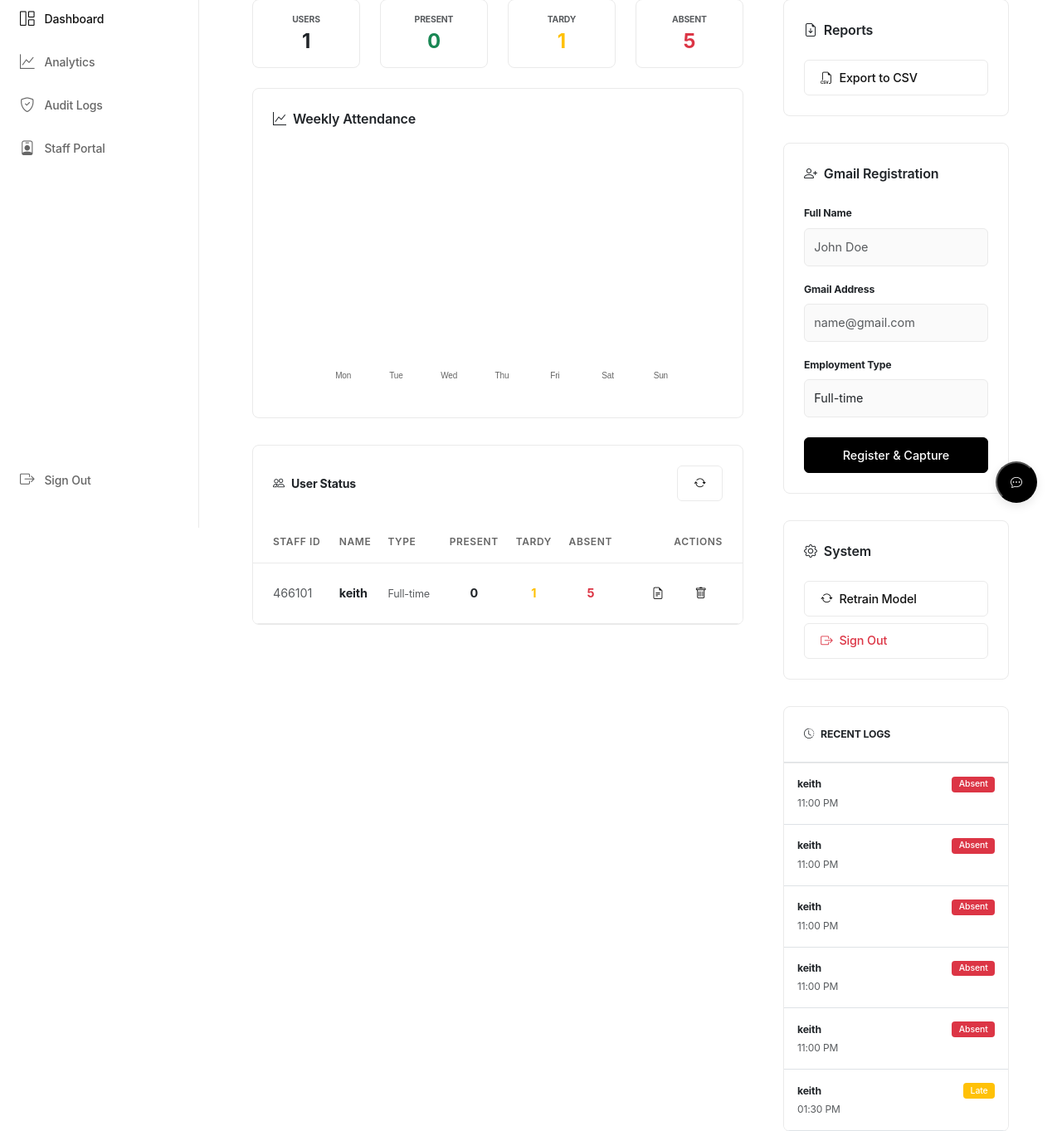
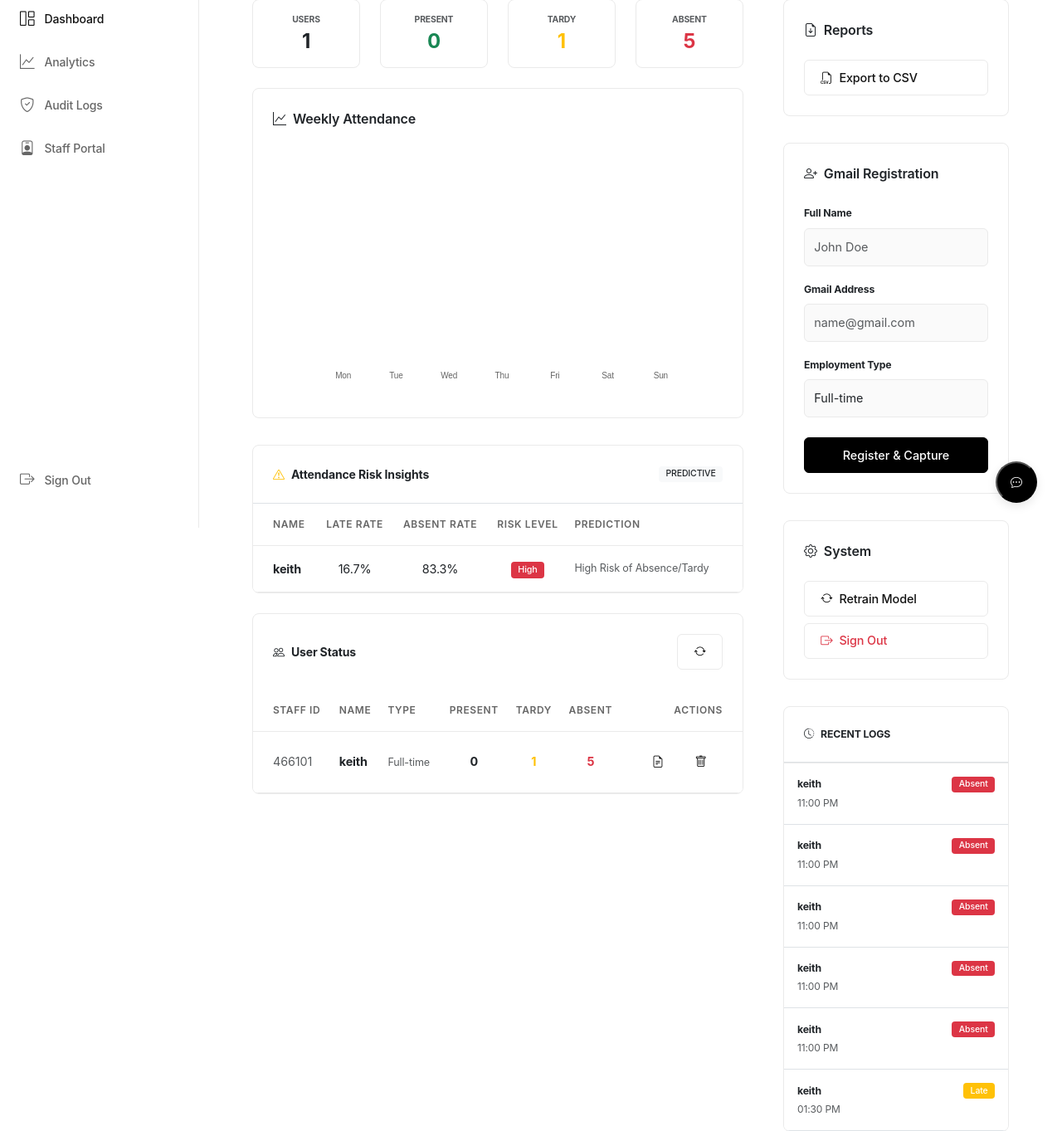
Before and after one commit to kith11/CVIAAR, a Flask app: page /admin in a window 1280 px wide. Shown: the part 164-1527 px from the top of the page at 83% size. Run offline with Flask 3, Linux system fonts and the light colour scheme; a user stored in the database is signed in; data comes from the database, SQL or seed files in the repository; data that the repository does not hold is empty; some libraries are stand-ins or nearby versions.

Commit message:
feat: add email reporting system for attendance analytics
- Add email configuration to environment variables and app settings
- Implement send_analytical_email function with HTML formatting
- Add monthly automated report scheduler with last_report_sent tracking
- Add "Request Early Report" button to staff portal
- Display risk prediction table in admin dashboard with formatted percentages

```diff
--- a/app.py
+++ b/app.py
@@ -7,6 +7,9 @@ import base64
 import sqlite3
 import random
 import pytz
+import smtplib
+from email.mime.text import MIMEText
+from email.mime.multipart import MIMEMultipart
 from datetime import datetime, timedelta
 from flask import Flask, render_template, Response, request, redirect, url_for, jsonify, flash, session
 from functools import wraps
@@ -65,6 +68,14 @@ app.config["SQLALCHEMY_DATABASE_URI"] = local_sqlite_url
 app.config["SQLALCHEMY_TRACK_MODIFICATIONS"] = False
 app.secret_key = os.getenv("SECRET_KEY", "default_dev_key")
 app.config["ADMIN_PASSWORD"] = os.getenv("ADMIN_PASSWORD", "admin123")
+
+# Mail Settings
+app.config["MAIL_SERVER"] = os.getenv("MAIL_SERVER", "smtp.gmail.com")
+app.config["MAIL_PORT"] = int(os.getenv("MAIL_PORT", 587))
+app.config["MAIL_USE_TLS"] = os.getenv("MAIL_USE_TLS", "True") == "True"
+app.config["MAIL_USERNAME"] = os.getenv("MAIL_USERNAME")
+app.config["MAIL_PASSWORD"] = os.getenv("MAIL_PASSWORD")
+app.config["MAIL_DEFAULT_SENDER"] = os.getenv("MAIL_DEFAULT_SENDER", app.config["MAIL_USERNAME"])
 
 # Security Settings
 app.config.update(
@@ -1591,6 +1602,125 @@ def chat():
         print(f"Chat Error: {e}")
         return jsonify({'response': "I'm having trouble connecting to my brain right now. Please try again later."})
 
+def send_analytical_email(user, logs, is_early=False):
+    """Sends a beautifully formatted HTML analytical report to the user's Gmail."""
+    if not user.email:
+        print(f"No email for user {user.name}")
+        return False
+
+    try:
+        msg = MIMEMultipart()
+        msg['From'] = app.config["MAIL_DEFAULT_SENDER"]
+        msg['To'] = user.email
+        msg['Subject'] = f"Attendance Analytical Report - {user.name}"
+        if is_early:
+            msg['Subject'] = f"Early Record Request - {user.name}"
+
+        # Calculate basic stats
+        total = len(logs)
+        present = sum(1 for l in logs if l.status in ['Present', 'On Time'])
+        late = sum(1 for l in logs if l.status in ['Late', 'Tardy'])
+        absent = sum(1 for l in logs if l.status == 'Absent')
+
+        rate = (present / total * 100) if total > 0 else 0
+
+        html = f"""
+        <html>
+        <body style="font-family: 'Segoe UI', Tahoma, Geneva, Verdana, sans-serif; color: #333; line-height: 1.6;">
+            <div style="max-width: 600px; margin: 0 auto; padding: 20px; border: 1px solid #eee; border-radius: 10px;">
+                <h2 style="color: #2c3e50; text-align: center; border-bottom: 2px solid #3498db; padding-bottom: 10px;">
+                    { 'Early Attendance Record' if is_early else '30-Day Attendance Analysis' }
+                </h2>
+
+                <p>Hello <strong>{user.name}</strong>,</p>
+                <p>Here is your attendance summary as of {get_now_pht().strftime('%B %d, %Y')}:</p>
+
+                <div style="display: flex; justify-content: space-around; background: #f8f9fa; padding: 15px; border-radius: 8px; margin: 20px 0;">
+                    <div style="text-align: center;">
+                        <div style="font-size: 0.8rem; color: #7f8c8d; text-transform: uppercase;">Presence</div>
+                        <div style="font-size: 1.2rem; font-weight: bold; color: #27ae60;">{present}</div>
+                    </div>
+                    <div style="text-align: center;">
+                        <div style="font-size: 0.8rem; color: #7f8c8d; text-transform: uppercase;">Late</div>
+                        <div style="font-size: 1.2rem; font-weight: bold; color: #f39c12;">{late}</div>
+                    </div>
+                    <div style="text-align: center;">
+                        <div style="font-size: 0.8rem; color: #7f8c8d; text-transform: uppercase;">Absent</div>
+                        <div style="font-size: 1.2rem; font-weight: bold; color: #e74c3c;">{absent}</div>
+                    </div>
+                </div>
+
+                <div style="background: #eef2f7; padding: 10px; border-radius: 5px; text-align: center; margin-bottom: 20px;">
+                    <strong>Attendance Rate:</strong> {rate:.1f}%
+                </div>
+
+                <h3 style="color: #2c3e50; border-left: 4px solid #3498db; padding-left: 10px;">Recent Logs</h3>
+                <table style="width: 100%; border-collapse: collapse; margin-top: 10px;">
+                    <thead>
+                        <tr style="background: #3498db; color: white;">
+                            <th style="padding: 10px; text-align: left;">Date & Time</th>
+                            <th style="padding: 10px; text-align: left;">Status</th>
+                        </tr>
+                    </thead>
+                    <tbody>
+        """
+
+        for log in logs[:10]: # Show last 10 logs
+            color = "#27ae60" if log.status in ['Present', 'On Time'] else "#f39c12" if log.status in ['Late', 'Tardy'] else "#e74c3c"
+            html += f"""
+                        <tr style="border-bottom: 1px solid #eee;">
+                            <td style="padding: 10px;">{log.timestamp.strftime('%Y-%m-%d %I:%M %p')}</td>
+                            <td style="padding: 10px; color: {color}; font-weight: bold;">{log.status}</td>
+                        </tr>
+            """
+
+        html += """
+                    </tbody>
+                </table>
+
+                <p style="font-size: 0.8rem; color: #95a5a6; margin-top: 30px; text-align: center; border-top: 1px solid #eee; padding-top: 10px;">
+                    This is an automated report from the CVIAAR Attendance System.<br>
+                    Please do not reply to this email.
+                </p>
+            </div>
+        </body>
+        </html>
+        """
+
+        msg.attach(MIMEText(html, 'html'))
+
+        server = smtplib.SMTP(app.config["MAIL_SERVER"], app.config["MAIL_PORT"])
+        if app.config["MAIL_USE_TLS"]:
+            server.starttls()
+        server.login(app.config["MAIL_USERNAME"], app.config["MAIL_PASSWORD"])
+        server.send_message(msg)
+        server.quit()
+        return True
+    except Exception as e:
+        print(f"Failed to send email: {e}")
+        return False
+
+def check_and_send_monthly_reports():
+    """Checks all users and sends reports if 30 days have passed since the last one."""
+    users = User.query.all()
+    now = get_now_pht()
+
+    for user in users:
+        # Check if 30 days passed or if first time
+        if not user.last_report_sent or (now - user.last_report_sent.replace(tzinfo=PHT)).days >= 30:
+            # Fetch last 30 days of logs
+            start_date = now - timedelta(days=30)
+            logs = Attendance.query.filter(
+                Attendance.user_id == user.id,
+                Attendance.timestamp >= start_date
+            ).order_by(Attendance.timestamp.desc()).all()
+
+            if logs:
+                if send_analytical_email(user, logs):
+                    user.last_report_sent = now
+                    db.session.commit()
+                    print(f"Monthly report sent to {user.name}")
+
 def scheduler_run():
     global last_auto_logout_date
     gc_counter = 0
@@ -1609,6 +1739,7 @@ def scheduler_run():
             if last_auto_logout_date != get_current_date() and now >= auto_time:
                 with app.app_context():
                     auto_logout_missing()
+                    check_and_send_monthly_reports()
                 last_auto_logout_date = get_current_date()
         except Exception:
             pass
@@ -1651,6 +1782,32 @@ def audit_logs():
     ).order_by(AttendanceEdit.edited_at.desc()).limit(100).all()
 
     return render_template('audit_logs.html', edits=edits)
+
+@app.route('/request_early_report', methods=['POST'])
+def request_early_report():
+    staff_code = request.form.get('staff_code')
+    if not staff_code:
+        flash('Staff code required.', 'danger')
+        return redirect(url_for('staff_portal'))
+
+    user = User.query.filter_by(staff_code=staff_code).first()
+    if not user:
+        flash('Staff ID not found.', 'danger')
+        return redirect(url_for('staff_portal'))
+
+    if not user.email:
+        flash('No email address associated with your account. Please contact admin.', 'warning')
+        return redirect(url_for('staff_portal'))
+
+    # Fetch logs (last 30 days or all recent)
+    logs = Attendance.query.filter_by(user_id=user.id).order_by(Attendance.timestamp.desc()).limit(100).all()
+
+    if send_analytical_email(user, logs, is_early=True):
+        flash(f'Early analytical report has been sent to {user.email}!', 'success')
+    else:
+        flash('Failed to send email. Please try again later.', 'danger')
+
+    return redirect(url_for('staff_portal'))
 
 @app.route('/staff_portal', methods=['GET', 'POST'])
 def staff_portal():
--- a/modules/analytics_engine.py
+++ b/modules/analytics_engine.py
@@ -157,8 +157,8 @@ class AnalyticsEngine:
             if risk_level != "Low":
                 risk_report.append({
                     'name': user.name,
-                    'late_rate': round(late_rate, 1),
-                    'absent_rate': round(absent_rate, 1),
+                    'late_rate': f"{round(late_rate, 1)}%",
+                    'absent_rate': f"{round(absent_rate, 1)}%",
                     'risk_level': risk_level,
                     'prediction': prediction
                 })
--- a/modules/models.py
+++ b/modules/models.py
@@ -17,6 +17,7 @@ class User(db.Model):
     schedule_end = db.Column(db.String(5), default="19:00")
     employment_type = db.Column(db.String(20), default="Full-time")
     role = db.Column(db.String(20), default="staff")  # roles: staff, admin
+    last_report_sent = db.Column(db.DateTime, nullable=True)
     attendances = db.relationship("Attendance", backref="user", lazy=True)
 
 
--- a/templates/admin.html
+++ b/templates/admin.html
@@ -43,6 +43,46 @@
                 <i class="bi bi-graph-up me-2"></i>Weekly Attendance
             </div>
             <div id="attendance-d3-chart" class="d3-chart"></div>
+        </div>
+
+        <!-- Risk Prediction Table -->
+        <div class="card p-0 overflow-hidden mb-4">
+            <div class="p-4 border-bottom d-flex justify-content-between align-items-center">
+                <div class="fw-bold"><i class="bi bi-exclamation-triangle me-2 text-warning"></i>Attendance Risk Insights</div>
+                <span class="badge bg-light text-dark border-0 small">PREDICTIVE</span>
+            </div>
+            <div class="table-responsive">
+                <table class="table table-hover align-middle mb-0" id="risk-table">
+                    <thead>
+                        <tr>
+                            <th class="ps-4">Name</th>
+                            <th class="text-center">Late Rate</th>
+                            <th class="text-center">Absent Rate</th>
+                            <th class="text-center">Risk Level</th>
+                            <th class="pe-4">Prediction</th>
+                        </tr>
+                    </thead>
+                    <tbody>
+                        {% if risks %}
+                            {% for risk in risks %}
+                            <tr>
+                                <td class="ps-4 fw-bold">{{ risk.name }}</td>
+                                <td class="text-center">{{ risk.late_rate }}</td>
+                                <td class="text-center">{{ risk.absent_rate }}</td>
+                                <td class="text-center">
+                                    <span class="badge bg-{{ 'danger' if risk.risk_level == 'High' else 'warning' if risk.risk_level == 'Medium' else 'info' }}">
+                                        {{ risk.risk_level }}
+                                    </span>
+                                </td>
+                                <td class="pe-4 small text-muted">{{ risk.prediction }}</td>
+                            </tr>
+                            {% endfor %}
+                        {% else %}
+                            <tr><td colspan="5" class="text-center py-4 text-muted">No high-risk users detected.</td></tr>
+                        {% endif %}
+                    </tbody>
+                </table>
+            </div>
         </div>
 
         <!-- User Status Table -->
```
Also changed, not shown: templates/staff_portal.html (+8 -0 lines), 1 other file.
